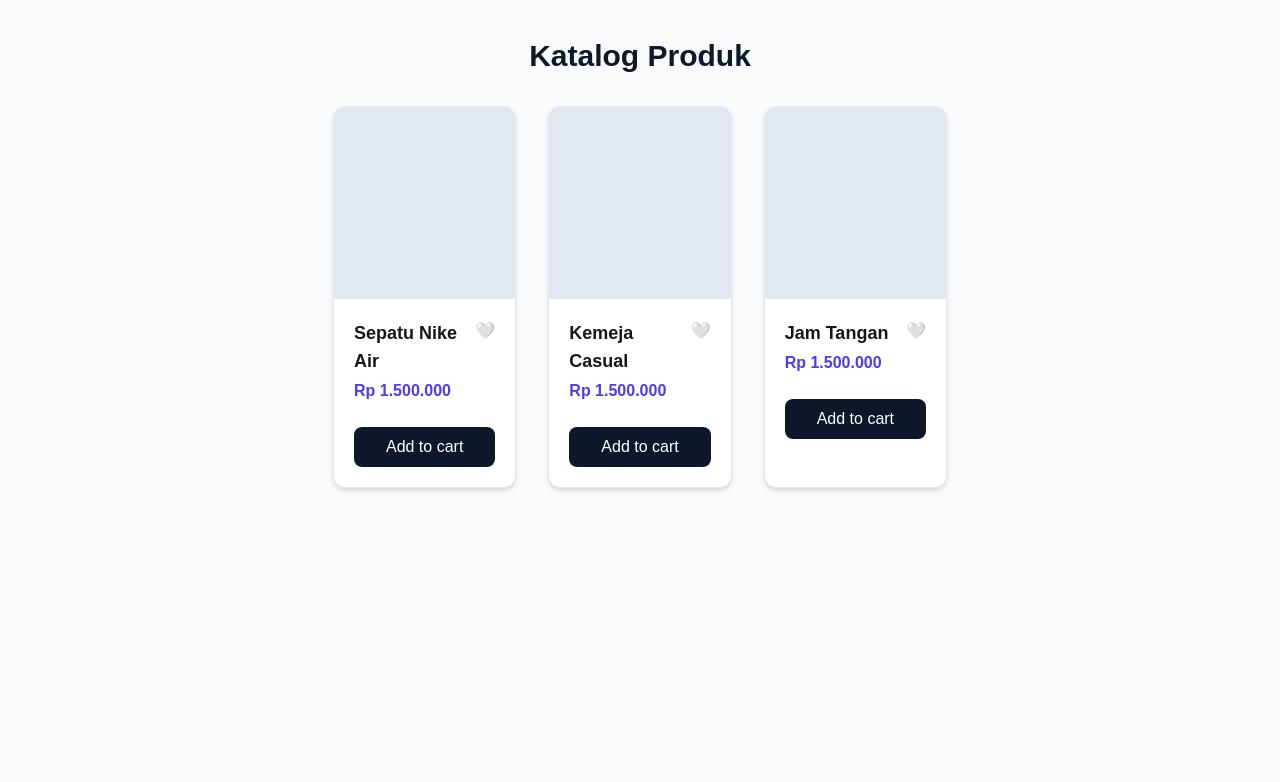
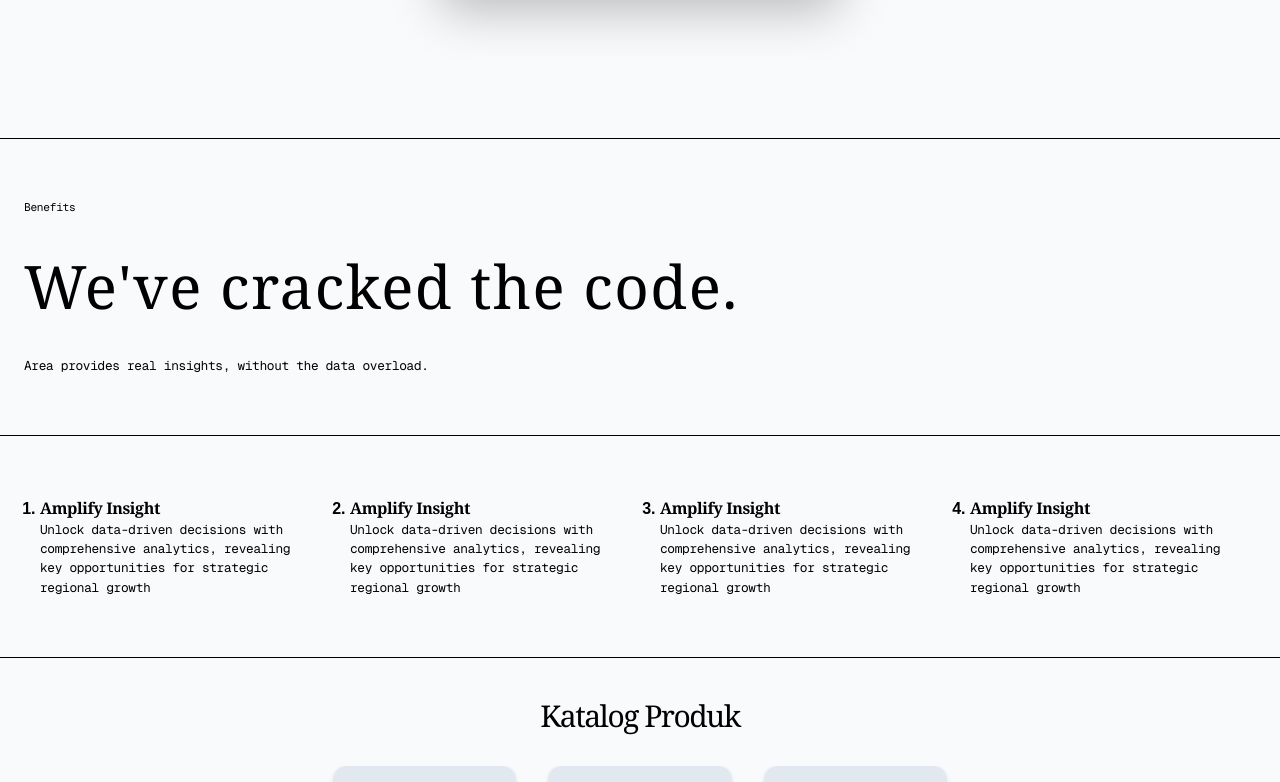
Before and after one commit to ranggays/fe_tutorial, a Next.js app: page / in a window 1280 px wide. Shown: the part 780-1562 px from the top of the page. Built offline with nearby package versions, Linux system fonts and the light colour scheme.

Commit message:
[edit](page): add section benefits

```diff
--- a/src/app/page.tsx
+++ b/src/app/page.tsx
@@ -136,19 +136,47 @@ export default function ShopPage(){
   return(
     <>
       <Navbar />
-      <section className="flex flex-col bg-slate-50 items-center pt-16 md:pt-24 px-4 overflow-hidden">
+      <section className="flex flex-col bg-slate-50 items-center pt-16 md:pt-24 px-4 overflow-hidden pb-20 md:pb-30">
         <h1 className="text-6xl md:text-8xl lg:text-9xl font-serif text-black mb-12 md:mb-20 tracking-tighter">Browse everything</h1>
         <div className="relative w-full max-w-7xl mx-auto">
           <div className="absolute bottom-0 w-full h-[80%] bg-[#8FA877] rounded-[2.5rem] md:rounded-[4rem] z-0"></div>
-          <div className="relative z-10 flex justify-center pt-10 md:pt-16 px-6 pb-0">
+          <div className="relative z-1 flex justify-center pt-10 md:pt-16 px-6 pb-0">
             <div className="bg-black p-2 md:p-3 rounded-4xl shadow-2xl">
               <img src="/tablet-image.jpg" alt="Dashboard" className="rounded-[1.5rem] w-full max-w-5xl h-auto object-cover border border-gray-800"/>
             </div>
           </div>
         </div>
       </section>
-      <main className="min-h-screen bg-slate-50 p-10 flex flex-col items-center gap-8">
-        <h1 className="text-3xl font-bold text-slate-900">Katalog Produk</h1>
+      {/* Benefits */}
+      <section className="flex flex-col bg-slate-50 text-black pt-5">
+        <div className="flex flex-col border-t pt-15 border-b pb-15 gap-10 px-6">
+          <h3 className="font-mono text-[70%] tracking-tight">Benefits</h3>
+          <h1 className="font-serif text-5xl sm:text-6xl tracking-wide">We've cracked the code.</h1>
+          <h3 className="font-mono text-[80%] tracking-tight">Area provides real insights, without the data overload.</h3>
+        </div>
+        <div className="border-b py-15 px-10">
+          <ol className="list-decimal grid grid-cols-2 sm:grid-cols-4 gap-10">
+            <li className="font-bold">
+              <h3 className="font-serif tracking-tight">Amplify Insight</h3>
+              <p className="font-mono text-[80%] font-normal tracking-tight">Unlock data-driven decisions with comprehensive analytics, revealing key opportunities for strategic regional growth</p>
+            </li>
+            <li className="font-bold">
+              <h3 className="font-serif tracking-tight">Amplify Insight</h3>
+              <p className="font-mono text-[80%] font-normal tracking-tight">Unlock data-driven decisions with comprehensive analytics, revealing key opportunities for strategic regional growth</p>
+            </li>
+            <li className="font-bold">
+              <h3 className="font-serif tracking-tight">Amplify Insight</h3>
+              <p className="font-mono text-[80%] font-normal tracking-tight">Unlock data-driven decisions with comprehensive analytics, revealing key opportunities for strategic regional growth</p>
+            </li>
+            <li className="font-bold">
+              <h3 className="font-serif tracking-tight">Amplify Insight</h3>
+              <p className="font-mono text-[80%] font-normal tracking-tight">Unlock data-driven decisions with comprehensive analytics, revealing key opportunities for strategic regional growth</p>
+            </li>
+          </ol>
+        </div>
+      </section>
+      <main className="bg-slate-50 p-10 flex flex-col items-center gap-8">
+        <h1 className="text-3xl text-black tracking-tighter font-serif ">Katalog Produk</h1>
         <div className="flex flex-row gap-8">
           <ProductCard
             image="/img1.jpg"
```
